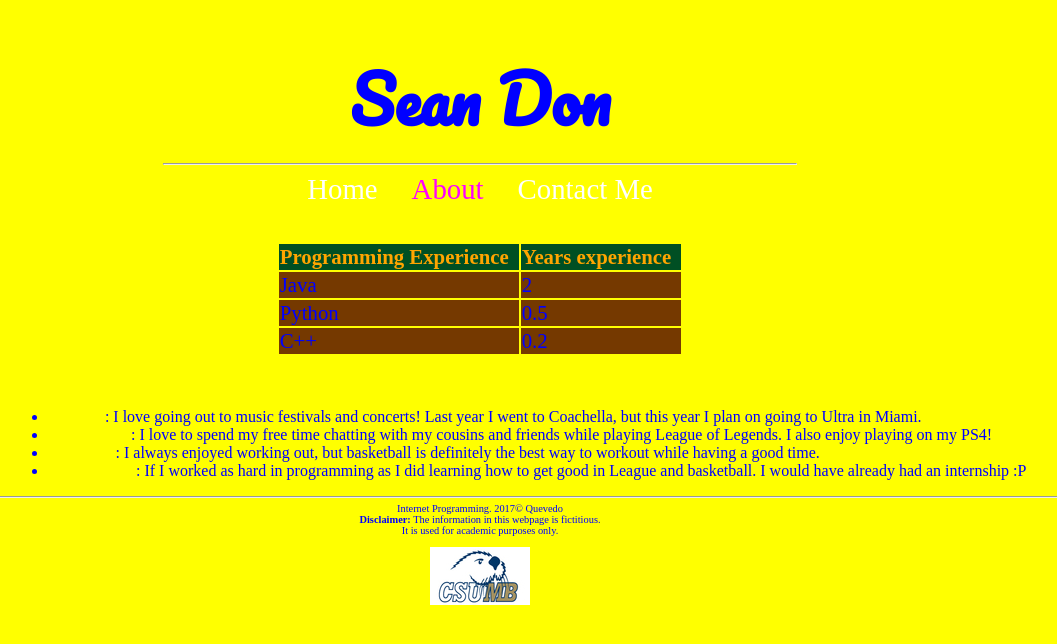
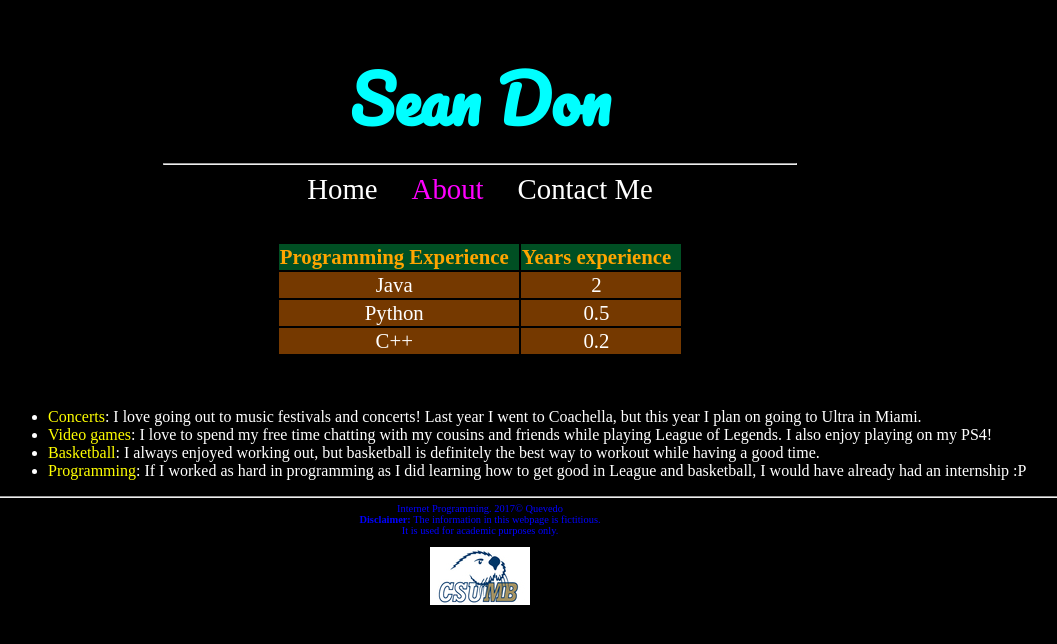
Before and after one commit to seanquevedo/squevedo, a PHP site: page /lab1/about.html in a window 1280 px wide. Shown: the top 644 px of the page, without its empty margins (160-1217 px from the left). Run offline with PHP 8.4, Linux system fonts and the light colour scheme.

Commit message:
this will be my final commit unless otherwise changed

```diff
--- a/lab1/about.html
+++ b/lab1/about.html
@@ -65,7 +65,7 @@ in html
                    playing on my PS4!
                </li>
                <li><span class ="hobby">Basketball</span>: I always enjoyed working out, but basketball is definitely the best way to workout while having a good time.</li>
-               <li><span class ="hobby">Programming</span>: If I worked as hard in programming as I did learning how to get good in League and basketball.
+               <li><span class ="hobby">Programming</span>: If I worked as hard in programming as I did learning how to get good in League and basketball,
                I would have already had an internship :P</li>
            </ul>
 
--- a/lab1/css/styles.css
+++ b/lab1/css/styles.css
@@ -1,9 +1,10 @@
 body {
-    background-color:yellow;
-    color:blue;
+    background-color:black;
+    color:white;
 }
 
 h1 {
+    color:cyan;
     font-family: 'Pacifico', cursive;
     font-size: 4em;
     margin-bottom: 0px;
@@ -32,7 +33,7 @@ nav link {
 }
 
 #me, #welcomeText {
-    float:left;
+    float:none;
     text-align:center;
 }
 
@@ -40,6 +41,7 @@ footer {
     clear: left;
     font-size:0.65em;
     color: #0000ff;
+    float: none;
 }
 
 #curr {
@@ -51,6 +53,7 @@ table {
 }
 
 td {
+
     padding-right: 10px;
     font-size: 1.3em;
 }
@@ -64,6 +67,7 @@ td strong {
 }
 
 .table-row {
+    text-align:center;
     background-color: #753900;
 }
 
@@ -75,3 +79,11 @@ ul {
 .hobby {
     color:yellow;
 }
+
+iframe {
+    float: none;
+}
+
+#content {
+    float:none;
+}
```
